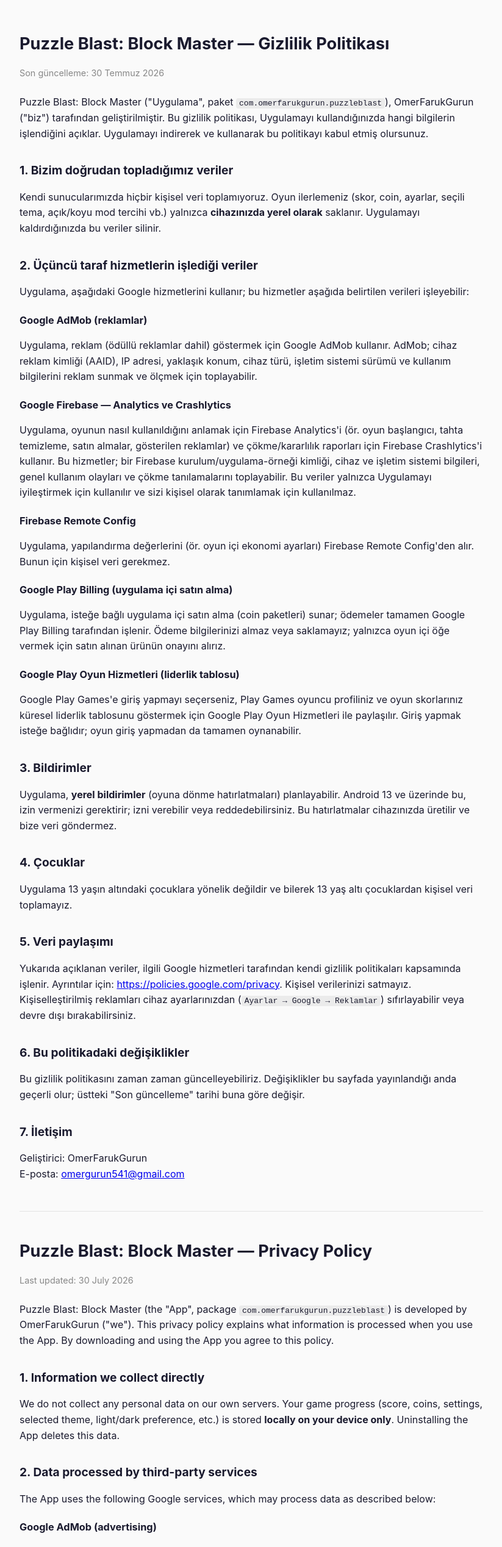
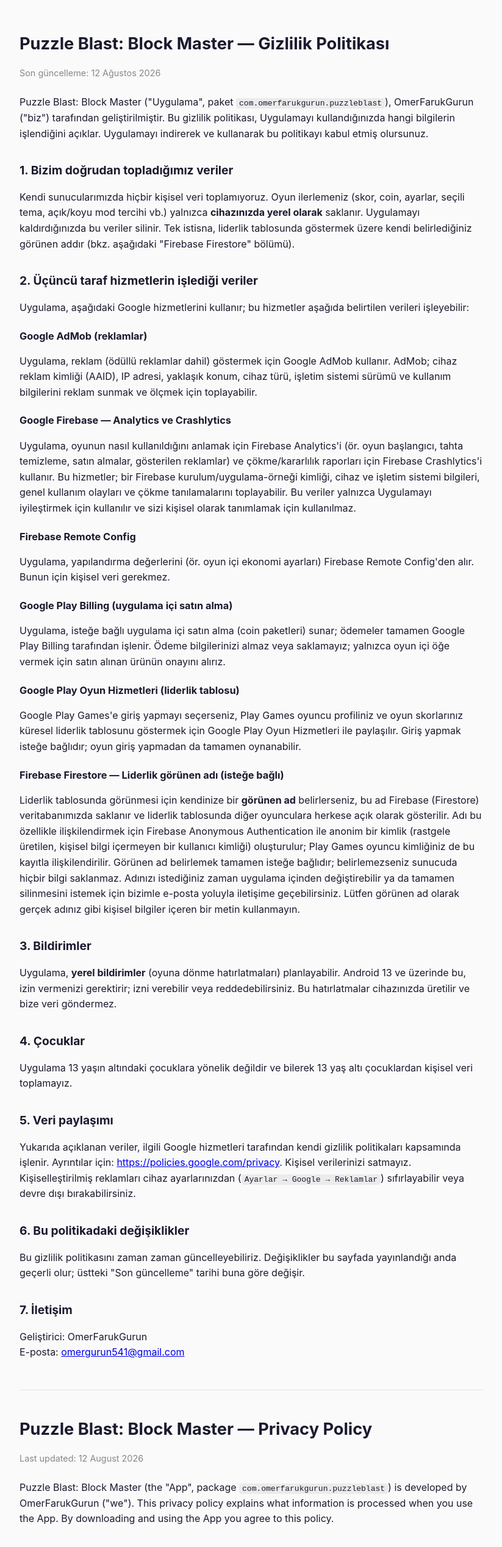
Before and after one commit to ofgurun/puzzleblast-privacy, a plain HTML site: page index.html in a window 1280 px wide. Shown: the top 2537 px of the page at 61% size, without its empty margins (228-1051 px from the left). Drawn offline with Linux system fonts and the light colour scheme.

Commit message:
Gizlilik politikası: liderlik görünen adı (Firebase Firestore) bölümü eklendi

```diff
--- a/index.html
+++ b/index.html
@@ -26,7 +26,7 @@
 <body>
 
 <h1>Puzzle Blast: Block Master — Gizlilik Politikası</h1>
-<p class="updated">Son güncelleme: 30 Temmuz 2026</p>
+<p class="updated">Son güncelleme: 12 Ağustos 2026</p>
 
 <p>Puzzle Blast: Block Master ("Uygulama", paket <code>com.omerfarukgurun.puzzleblast</code>),
 OmerFarukGurun ("biz") tarafından geliştirilmiştir. Bu gizlilik politikası, Uygulamayı
@@ -36,7 +36,8 @@
 <h2>1. Bizim doğrudan topladığımız veriler</h2>
 <p>Kendi sunucularımızda hiçbir kişisel veri toplamıyoruz. Oyun ilerlemeniz (skor, coin, ayarlar,
 seçili tema, açık/koyu mod tercihi vb.) yalnızca <strong>cihazınızda yerel olarak</strong> saklanır.
-Uygulamayı kaldırdığınızda bu veriler silinir.</p>
+Uygulamayı kaldırdığınızda bu veriler silinir. Tek istisna, liderlik tablosunda göstermek üzere
+kendi belirlediğiniz görünen addır (bkz. aşağıdaki "Firebase Firestore" bölümü).</p>
 
 <h2>2. Üçüncü taraf hizmetlerin işlediği veriler</h2>
 <p>Uygulama, aşağıdaki Google hizmetlerini kullanır; bu hizmetler aşağıda belirtilen verileri
@@ -68,6 +69,16 @@
 küresel liderlik tablosunu göstermek için Google Play Oyun Hizmetleri ile paylaşılır. Giriş yapmak
 isteğe bağlıdır; oyun giriş yapmadan da tamamen oynanabilir.</p>
 
+<h3>Firebase Firestore — Liderlik görünen adı (isteğe bağlı)</h3>
+<p>Liderlik tablosunda görünmesi için kendinize bir <strong>görünen ad</strong> belirlerseniz, bu ad
+Firebase (Firestore) veritabanımızda saklanır ve liderlik tablosunda diğer oyunculara herkese açık
+olarak gösterilir. Adı bu özellikle ilişkilendirmek için Firebase Anonymous Authentication ile anonim
+bir kimlik (rastgele üretilen, kişisel bilgi içermeyen bir kullanıcı kimliği) oluşturulur; Play Games
+oyuncu kimliğiniz de bu kayıtla ilişkilendirilir. Görünen ad belirlemek tamamen isteğe bağlıdır;
+belirlemezseniz sunucuda hiçbir bilgi saklanmaz. Adınızı istediğiniz zaman uygulama içinden
+değiştirebilir ya da tamamen silinmesini istemek için bizimle e-posta yoluyla iletişime geçebilirsiniz.
+Lütfen görünen ad olarak gerçek adınız gibi kişisel bilgiler içeren bir metin kullanmayın.</p>
+
 <h2>3. Bildirimler</h2>
 <p>Uygulama, <strong>yerel bildirimler</strong> (oyuna dönme hatırlatmaları) planlayabilir. Android
 13 ve üzerinde bu, izin vermenizi gerektirir; izni verebilir veya reddedebilirsiniz. Bu
@@ -95,7 +106,7 @@
 <!-- ==================== ENGLISH ==================== -->
 <div class="lang">
 <h1>Puzzle Blast: Block Master — Privacy Policy</h1>
-<p class="updated">Last updated: 30 July 2026</p>
+<p class="updated">Last updated: 12 August 2026</p>
 
 <p>Puzzle Blast: Block Master (the "App", package <code>com.omerfarukgurun.puzzleblast</code>) is
 developed by OmerFarukGurun ("we"). This privacy policy explains what information is processed when
@@ -104,7 +115,8 @@
 <h2>1. Information we collect directly</h2>
 <p>We do not collect any personal data on our own servers. Your game progress (score, coins,
 settings, selected theme, light/dark preference, etc.) is stored <strong>locally on your device
-only</strong>. Uninstalling the App deletes this data.</p>
+only</strong>. Uninstalling the App deletes this data. The only exception is the display name you
+optionally choose to show on the leaderboard (see the "Firebase Firestore" section below).</p>
 
 <h2>2. Data processed by third-party services</h2>
 <p>The App uses the following Google services, which may process data as described below:</p>
@@ -135,6 +147,15 @@
 shared with Google Play Games Services to display global leaderboards. Signing in is optional; the
 game is fully playable without it.</p>
 
+<h3>Firebase Firestore — Leaderboard display name (optional)</h3>
+<p>If you set a <strong>display name</strong> to appear on the leaderboard, that name is stored in our
+Firebase (Firestore) database and shown publicly to other players on the leaderboard. To associate the
+name with this feature, an anonymous identifier (a randomly generated user ID that contains no personal
+information) is created via Firebase Anonymous Authentication, and your Play Games player ID is linked to
+this record. Setting a display name is entirely optional; if you don't, nothing is stored on the server.
+You can change your name at any time from within the app, or contact us by email to request its complete
+deletion. Please do not use a display name that contains personal information such as your real name.</p>
+
 <h2>3. Notifications</h2>
 <p>The App may schedule <strong>local notifications</strong> (reminders to keep playing). On Android
 13 and above this requires your permission, which you can grant or deny. These reminders are
```
